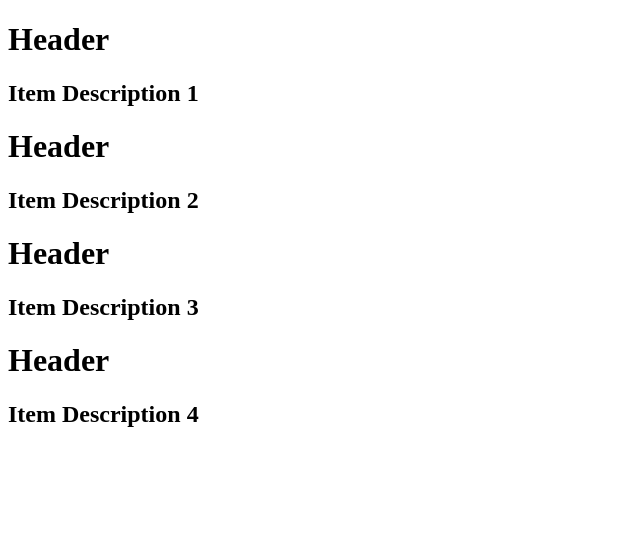
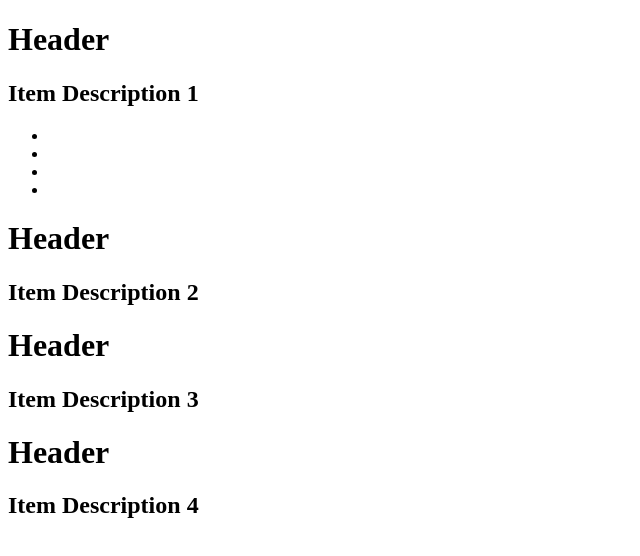
Before and after one commit to TarasovArtem/Pug, a plain HTML site: page develop/templates/templete_1.html in a window 1280 px wide. Shown: the whole page, without its empty margins (0-640 px from the left). Drawn offline with Linux system fonts and the light colour scheme.

Commit message:
hotfix: add list

```diff
--- a/develop/templates/templete_1.html
+++ b/develop/templates/templete_1.html
@@ -9,7 +9,15 @@
 <body>
     <h1>Header</h1>
     <section>
-         <h2>Item Description 1</h2>
+        <h2>Item Description 1</h2>
+        <div>
+            <ul>
+                <li></li>
+                <li></li>
+                <li></li>
+                <li></li>
+            </ul>
+         </div>
     </section>
 
     <h1>Header</h1>
```
